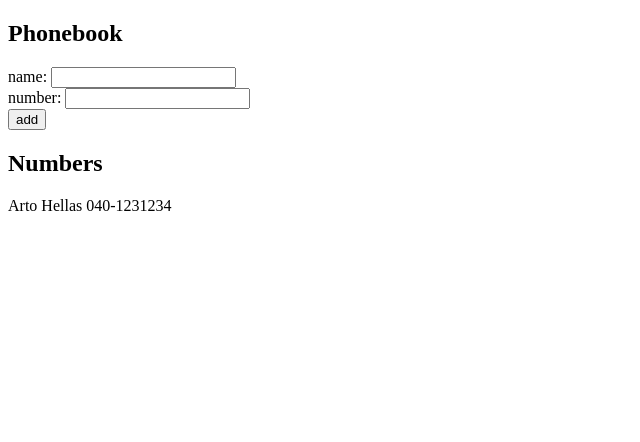
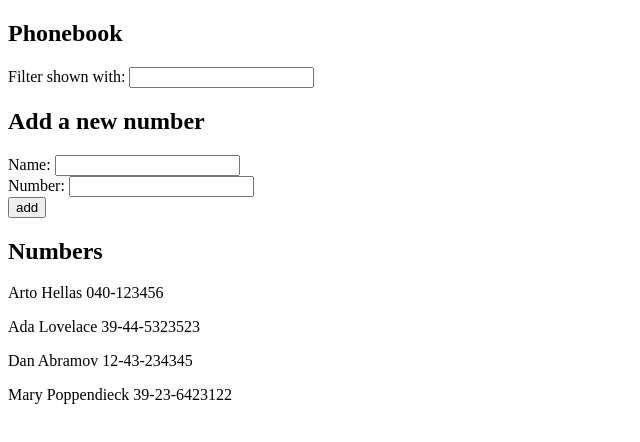
Before and after one commit to SusannaV/Full-Stack-Open-2020, a React (Create React App) app in the folder Osa 2/puhelinluettelo/: page / in a window 1280 px wide. Shown: the top 442 px of the page, without its empty margins (0-640 px from the left). Built offline with nearby package versions, Linux system fonts and the light colour scheme.

Commit message:
2.9 tehty

```diff
--- a/Osa 2/puhelinluettelo/src/components/App.js
+++ b/Osa 2/puhelinluettelo/src/components/App.js
@@ -3,10 +3,14 @@ import Person from "./Person";
 
 const App = () => {
   const [persons, setPersons] = useState([
-    { name: "Arto Hellas", number: "040-1231234" },
+    { name: "Arto Hellas", number: "040-123456" },
+    { name: "Ada Lovelace", number: "39-44-5323523" },
+    { name: "Dan Abramov", number: "12-43-234345" },
+    { name: "Mary Poppendieck", number: "39-23-6423122" },
   ]);
   const [newName, setNewName] = useState("");
   const [newNumber, setNewNumber] = useState("");
+  const [newSearch, setNewSearch] = useState("");
 
   const addPerson = (event) => {
     event.preventDefault();
@@ -30,16 +34,31 @@ const App = () => {
   const handleNumberChange = (event) => {
     setNewNumber(event.target.value);
   };
+  const handleSearch = (event) => {
+    setNewSearch(event.target.value);
+    console.log(newSearch);
+  };
+
+  const numbersToShow =
+    newSearch === ""
+      ? persons
+      : persons.filter((peep) => peep.name.includes(newSearch));
 
   return (
     <div>
       <h2>Phonebook</h2>
+
+      <div>
+        Filter shown with: <input value={newSearch} onChange={handleSearch} />
+      </div>
+
+      <h2>Add a new number</h2>
       <form onSubmit={addPerson}>
         <div>
-          name: <input value={newName} onChange={handleNameChange} />
+          Name: <input value={newName} onChange={handleNameChange} />
         </div>
         <div>
-          number: <input value={newNumber} onChange={handleNumberChange} />
+          Number: <input value={newNumber} onChange={handleNumberChange} />
         </div>
         <div>
           <button type="submit">add</button>
@@ -47,7 +66,7 @@ const App = () => {
       </form>
       <h2>Numbers</h2>
       <div>
-        {persons.map((dude) => (
+        {numbersToShow.map((dude) => (
           <Person key={dude.name} dude={dude} number={dude.number} />
         ))}
       </div>
```
